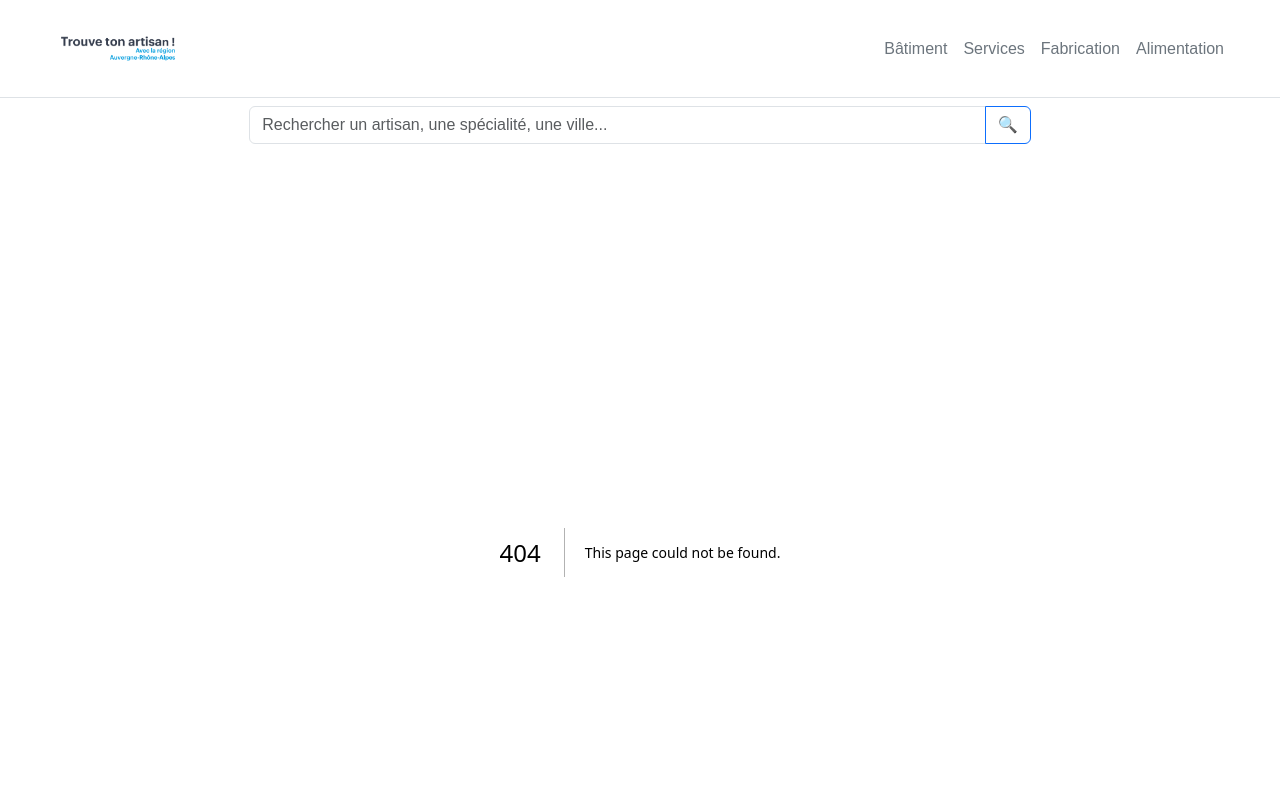
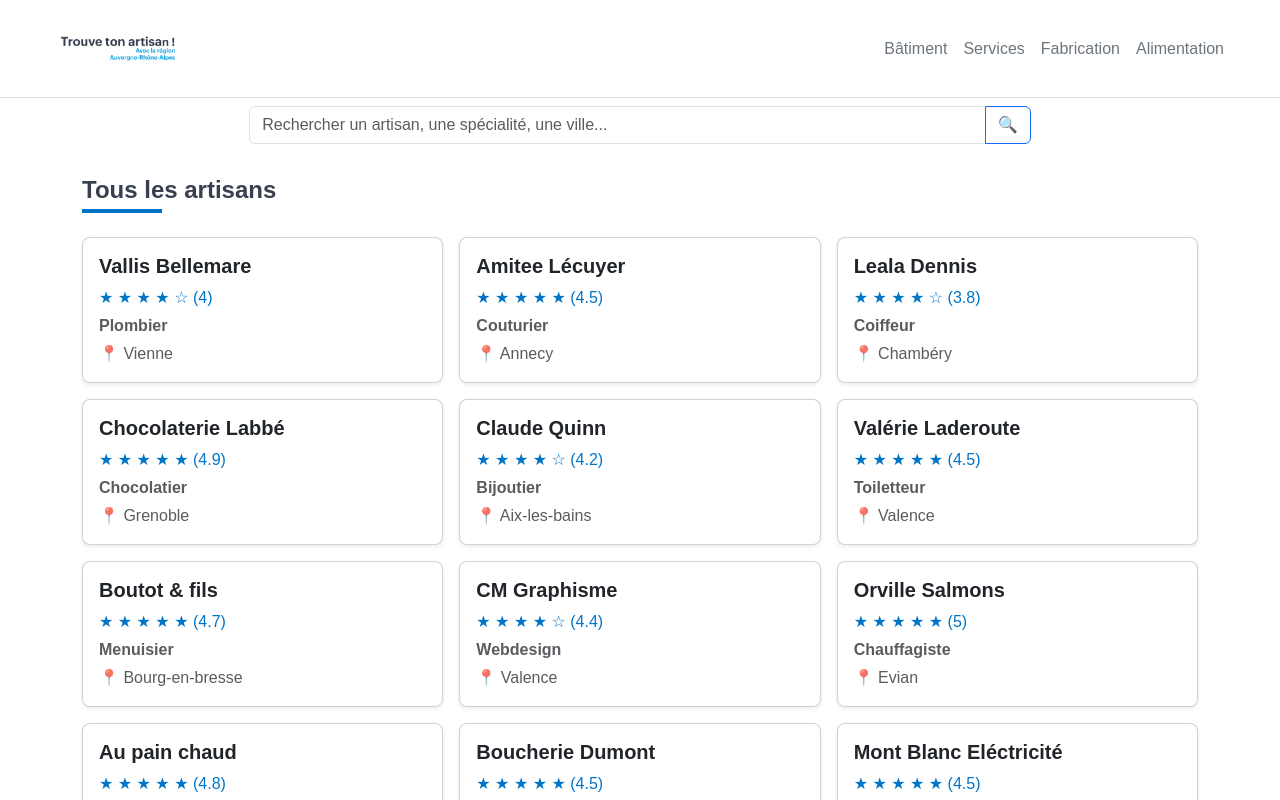
Before and after one commit to lagrcdev/trouve-ton-artisan, a Next.js app: page /artisans in a window 1280 px wide. Before the commit this address had no page. Shown: the top 800 px of the page. Built offline with nearby package versions, Linux system fonts and the light colour scheme.

Commit message:
page liste des artisans avec filtre categorie et recherche

```diff
--- /dev/null
+++ b/app/artisans/page.js
@@ -0,0 +1,44 @@
+import { getArtisansParCategorie, rechercherArtisans, getTousLesArtisans } from "@/lib/artisans";
+import ArtisanCard from "@/components/ArtisanCard";
+
+export const metadata = {
+  title: "Liste des artisans | Trouve ton artisan",
+  description: "Consultez la liste des artisans de la région Auvergne-Rhône-Alpes par catégorie ou recherche.",
+};
+
+export default async function ListeArtisans({ searchParams }) {
+  const params = await searchParams;
+  const categorie = params?.category;
+  const recherche = params?.q;
+
+  let artisans = [];
+  let titre = "Tous les artisans";
+
+  if (recherche) {
+    artisans = await rechercherArtisans(recherche);
+    titre = `Résultats pour "${recherche}"`;
+  } else if (categorie) {
+    artisans = await getArtisansParCategorie(categorie);
+    titre = categorie;
+  } else {
+    artisans = await getTousLesArtisans();
+  }
+
+  return (
+    <div className="container py-4">
+      <h1 className="section-title h4 fw-bold">{titre}</h1>
+
+      {artisans.length === 0 ? (
+        <p>Aucun artisan ne correspond à votre recherche.</p>
+      ) : (
+        <div className="row g-3">
+          {artisans.map((artisan) => (
+            <div className="col-12 col-md-4" key={artisan.id}>
+              <ArtisanCard artisan={artisan} />
+            </div>
+          ))}
+        </div>
+      )}
+    </div>
+  );
+}
```
